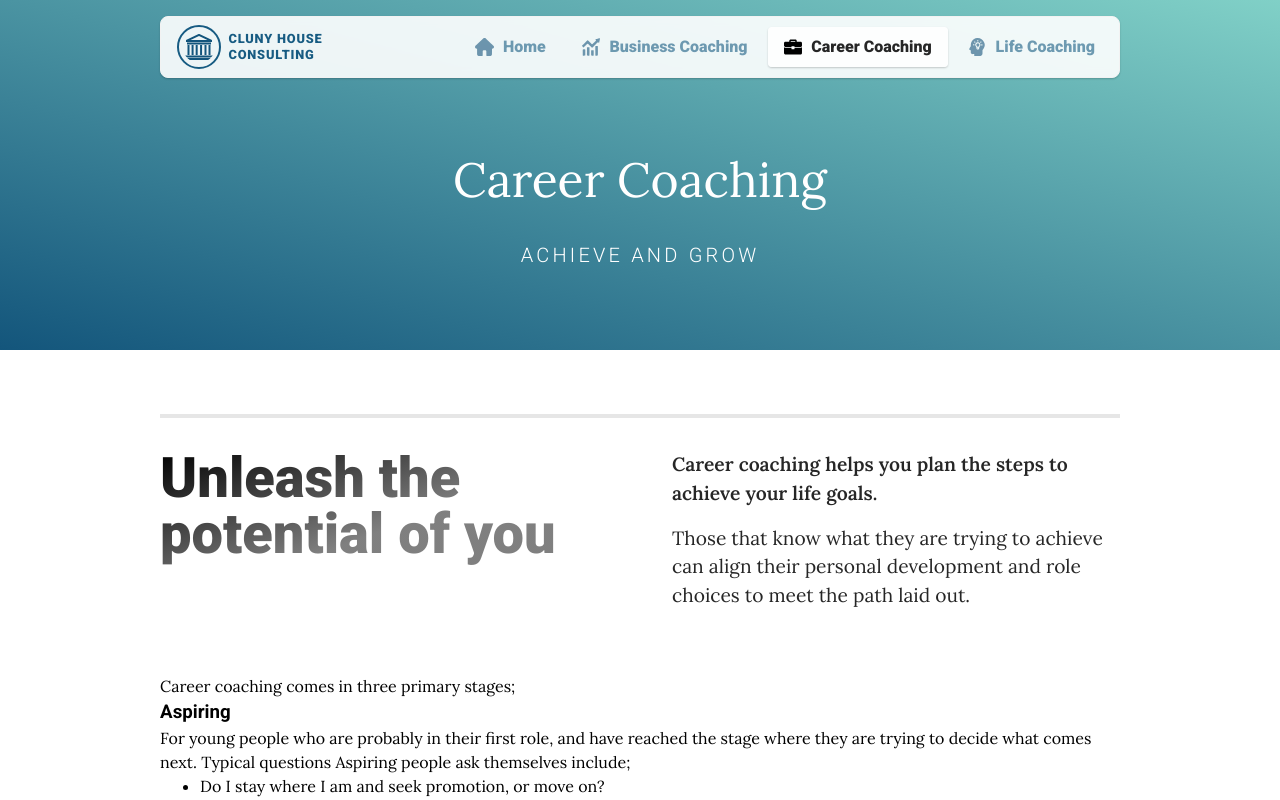
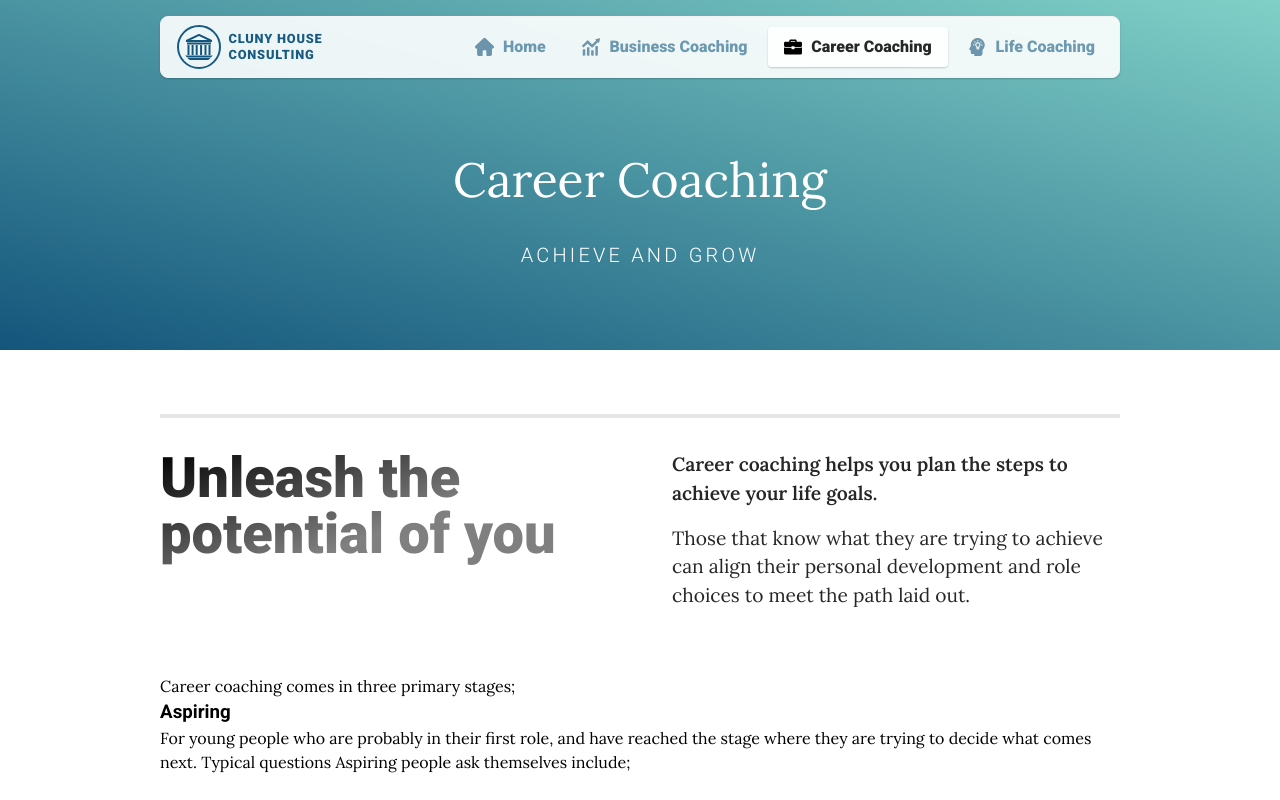
Before and after one commit to CJohnston079/cluny-house-consulting, a React (Vite) app: page /career-coaching in a window 1280 px wide. Shown: the top 800 px of the page. Built offline with nearby package versions, Linux system fonts and the light colour scheme.

Commit message:
Feat: add styling for `List` component

```diff
--- a/src/List.css
+++ b/src/List.css
@@ -0,0 +1,34 @@
+.list {
+	margin: 2rem 0;
+	padding: 0;
+}
+
+.list__item::marker {
+	font-weight: 700;
+	color: var(--cl-background-shade-2);
+	transform: scaleY(2);
+}
+
+.list__item {
+	list-style: none;
+	list-style-type: "–";
+	position: relative;
+
+	margin: 0.25rem;
+	padding: 0.25rem;
+	padding-left: 1rem;
+
+	font-family: var(--sans-serif);
+	font-size: 1.1rem;
+	font-weight: 500;
+	text-wrap: pretty;
+	line-height: 120%;
+	color: var(--cl-foreground-shade-2);
+
+	transition: color 800ms, border-color 800ms, text-shadow 800ms;
+}
+.list__item:hover {
+	color: var(--cl-emphasis);
+	text-shadow: 0 0 1rem var(--cl-emphasis-shade);
+	transition: color 400ms, border-color 400ms, text-shadow 400ms;
+}
```
